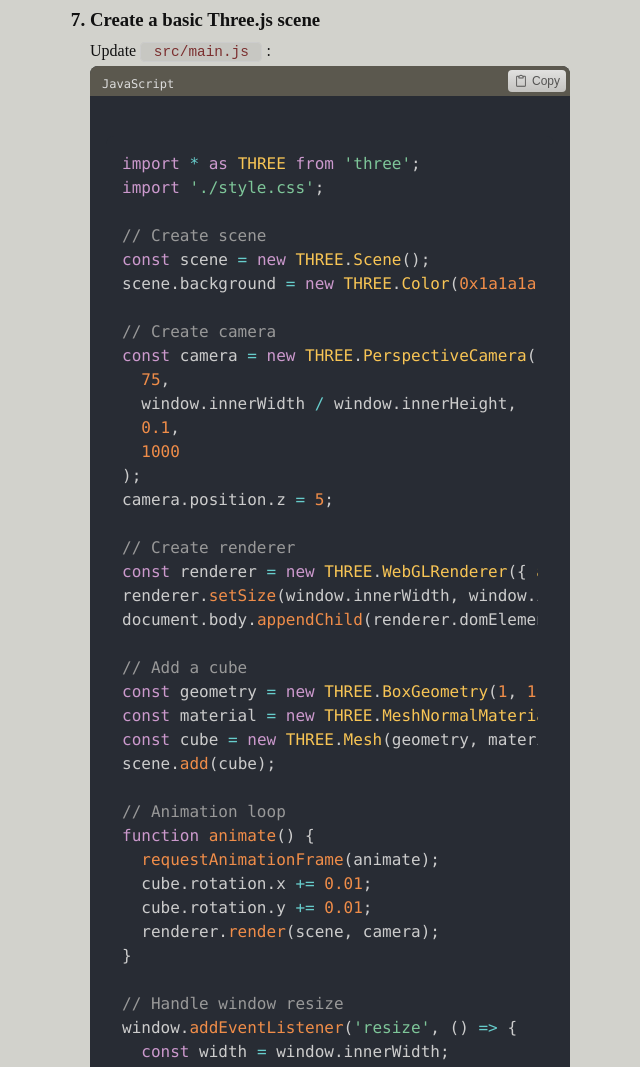
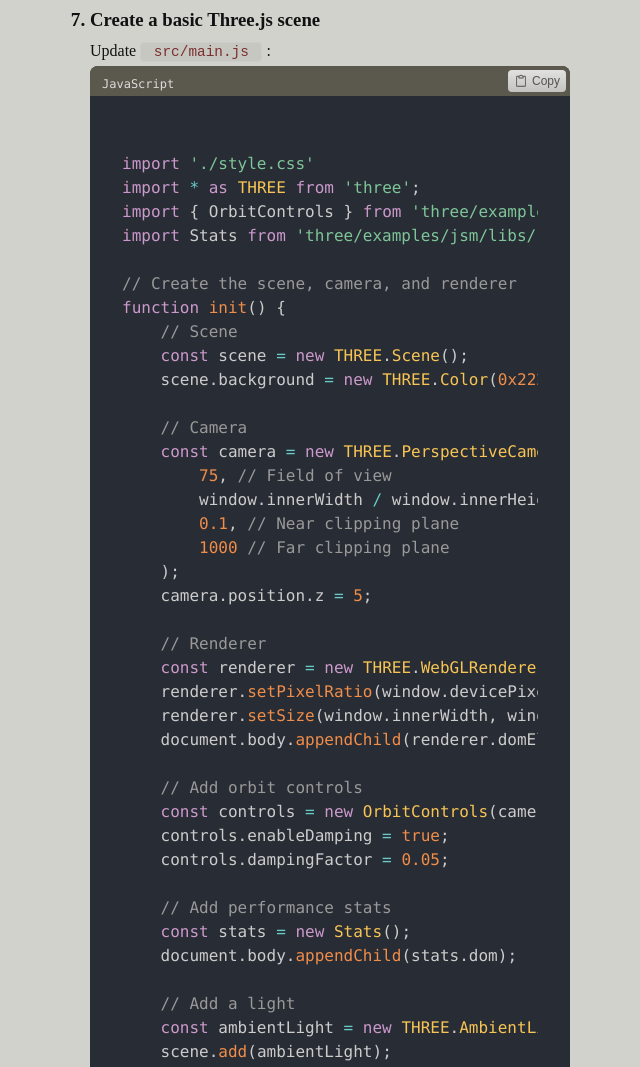
Before and after one commit to 3Dean/threejsamplifysetup, a website built with Vite: page index.html in a window 1280 px wide. Shown: the part 4481-5548 px from the top of the page, without its empty margins (254-894 px from the left). Built offline with nearby package versions, Linux system fonts and the light colour scheme; a web font is replaced by a local one.

Commit message:
update to main.js

```diff
--- a/index.html
+++ b/index.html
@@ -369,52 +369,90 @@
                 </div>
               </div>
               <div class="code-content">
-                <pre><code class="language-javascript">import * as THREE from 'three';
-import './style.css';
+                <pre><code class="language-javascript">import './style.css'
+import * as THREE from 'three';
+import { OrbitControls } from 'three/examples/jsm/controls/OrbitControls';
+import Stats from 'three/examples/jsm/libs/stats.module.js';
 
-// Create scene
+// Create the scene, camera, and renderer
+function init() {
+    // Scene
     const scene = new THREE.Scene();
-scene.background = new THREE.Color(0x1a1a1a);
+    scene.background = new THREE.Color(0x222222);
 
-// Create camera
+    // Camera
     const camera = new THREE.PerspectiveCamera(
-  75,
-  window.innerWidth / window.innerHeight,
-  0.1,
-  1000
+        75, // Field of view
+        window.innerWidth / window.innerHeight, // Aspect ratio
+        0.1, // Near clipping plane
+        1000 // Far clipping plane
     );
     camera.position.z = 5;
 
-// Create renderer
+    // Renderer
     const renderer = new THREE.WebGLRenderer({ antialias: true });
+    renderer.setPixelRatio(window.devicePixelRatio);
     renderer.setSize(window.innerWidth, window.innerHeight);
     document.body.appendChild(renderer.domElement);
 
-// Add a cube
+    // Add orbit controls
+    const controls = new OrbitControls(camera, renderer.domElement);
+    controls.enableDamping = true;
+    controls.dampingFactor = 0.05;
+
+    // Add performance stats
+    const stats = new Stats();
+    document.body.appendChild(stats.dom);
+
+    // Add a light
+    const ambientLight = new THREE.AmbientLight(0xffffff, 0.5);
+    scene.add(ambientLight);
+
+    const directionalLight = new THREE.DirectionalLight(0xffffff, 1);
+    directionalLight.position.set(1, 1, 1);
+    scene.add(directionalLight);
+
+    // Add a basic cube
     const geometry = new THREE.BoxGeometry(1, 1, 1);
-const material = new THREE.MeshNormalMaterial();
+    const material = new THREE.MeshStandardMaterial({
+        color: 0x00ff00,
+        metalness: 0.3,
+        roughness: 0.4,
+    });
     const cube = new THREE.Mesh(geometry, material);
     scene.add(cube);
+
+    // Handle window resize
+    window.addEventListener('resize', () => {
+        camera.aspect = window.innerWidth / window.innerHeight;
+        camera.updateProjectionMatrix();
+        renderer.setSize(window.innerWidth, window.innerHeight);
+    });
 
     // Animation loop
     function animate() {
         requestAnimationFrame(animate);
+
+        // Update controls
+        controls.update();
+
+        // Update stats
+        stats.update();
+
+        // Rotate the cube
         cube.rotation.x += 0.01;
         cube.rotation.y += 0.01;
+
+        // Render the scene
         renderer.render(scene, camera);
     }
 
-// Handle window resize
-window.addEventListener('resize', () =&gt; {
-  const width = window.innerWidth;
-  const height = window.innerHeight;
-  renderer.setSize(width, height);
-  camera.aspect = width / height;
-  camera.updateProjectionMatrix();
-});
+    animate();
+}
 
-// Start animation
-animate();
+// Start the application
+init();
+
                    </code></pre>
               </div>
             </div>
```
Lines whose indentation alone changed are shown as unchanged.
